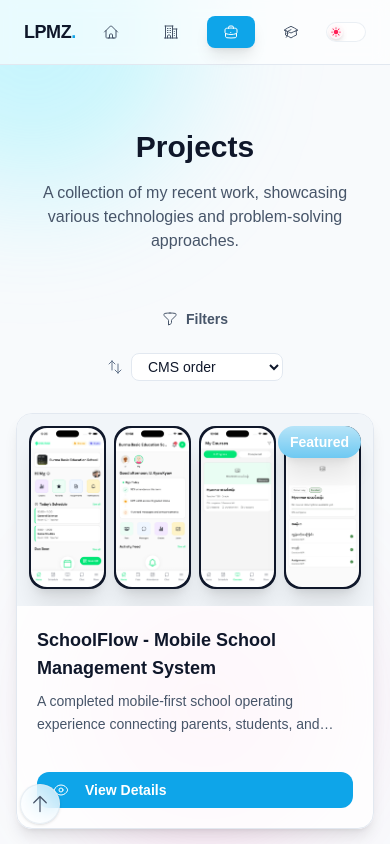
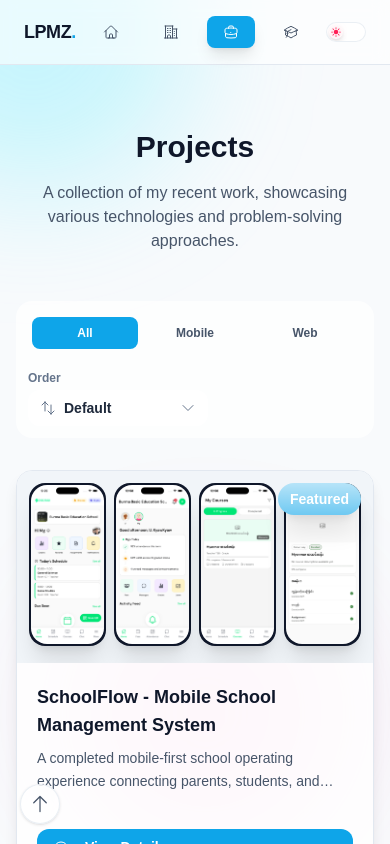
Before and after one commit to linphone2000/lpmz-portfolio-v2, a Next.js app: page /portfolio in a window 390 px wide. Shown: the top 844 px of the page. Built offline with nearby package versions, Linux system fonts and the light colour scheme.

Commit message:
Refactor Projects component to simplify filtering and sorting logic, replacing manual controls with a dedicated ProjectsControls component. Update filter options to focus on mobile and web categories, enhancing code clarity and maintainability.

```diff
--- /dev/null
+++ b/src/components/Portfolio/projects-controls.tsx
@@ -0,0 +1,161 @@
+'use client';
+
+import {
+  ArrowsUpDownIcon,
+  CheckIcon,
+  ChevronDownIcon,
+} from '@heroicons/react/24/outline';
+import { useEffect, useMemo, useRef, useState } from 'react';
+
+type SortOption = 'order' | 'year' | 'name';
+type FilterOption = 'all' | 'mobile' | 'web';
+
+interface ProjectsControlsProps {
+  filterBy: FilterOption;
+  sortBy: SortOption;
+  onFilterChange: (filter: FilterOption) => void;
+  onSortChange: (sort: SortOption) => void;
+}
+
+const filterOptions: Array<{ id: FilterOption; label: string }> = [
+  { id: 'all', label: 'All' },
+  { id: 'mobile', label: 'Mobile' },
+  { id: 'web', label: 'Web' },
+];
+
+const sortOptions: Array<{ id: SortOption; label: string; hint: string }> = [
+  { id: 'order', label: 'Default', hint: 'Portfolio flow' },
+  { id: 'year', label: 'Newest', hint: 'Latest first' },
+  { id: 'name', label: 'Name', hint: 'Alphabetical' },
+];
+
+export const ProjectsControls = ({
+  filterBy,
+  sortBy,
+  onFilterChange,
+  onSortChange,
+}: ProjectsControlsProps) => {
+  const [isSortOpen, setIsSortOpen] = useState(false);
+  const dropdownRef = useRef<HTMLDivElement>(null);
+
+  const activePlatformIndex = filterOptions.findIndex(
+    (option) => option.id === filterBy
+  );
+  const selectedSortLabel = useMemo(
+    () =>
+      sortOptions.find((option) => option.id === sortBy)?.label ?? 'Default',
+    [sortBy]
+  );
+
+  useEffect(() => {
+    const handleOutsideClick = (event: MouseEvent) => {
+      if (
+        dropdownRef.current &&
+        !dropdownRef.current.contains(event.target as Node)
+      ) {
+        setIsSortOpen(false);
+      }
+    };
+
+    document.addEventListener('mousedown', handleOutsideClick);
+    return () => document.removeEventListener('mousedown', handleOutsideClick);
+  }, []);
+
+  const segmentButtonClass = (isActive: boolean) =>
+    `group relative z-10 inline-flex items-center justify-center gap-1.5 rounded-xl px-3 py-2 text-xs sm:text-sm font-semibold transition-all duration-300 ${
+      isActive
+        ? 'text-white'
+        : 'text-neutral-600 dark:text-neutral-300 hover:text-neutral-900 dark:hover:text-neutral-100'
+    }`;
+
+  return (
+    <div className="rounded-2xl bg-white/70 dark:bg-neutral-900/30 p-3 sm:p-4">
+      <div className="flex flex-col sm:flex-row gap-3 sm:gap-4 sm:items-center sm:justify-between">
+        <div className="relative grid grid-cols-3 gap-1 rounded-xl p-1 bg-transparent min-w-[220px]">
+          <span
+            className="absolute left-1 top-1 bottom-1 w-[calc((100%-0.5rem-0.5rem)/3)] rounded-lg bg-primary-500 transition-transform duration-200 ease-out"
+            style={{
+              transform: `translateX(calc(${Math.max(activePlatformIndex, 0)} * 100% + ${Math.max(activePlatformIndex, 0)} * 0.25rem))`,
+            }}
+          />
+          {filterOptions.map((option) => {
+            const isActive = filterBy === option.id;
+            return (
+              <button
+                key={option.id}
+                type="button"
+                onClick={() => onFilterChange(option.id)}
+                aria-pressed={isActive}
+                className={segmentButtonClass(isActive)}
+              >
+                {option.label}
+              </button>
+            );
+          })}
+        </div>
+
+        <div className="flex sm:justify-end">
+          <div ref={dropdownRef} className="relative min-w-[180px]">
+            <span
+              className="inline-flex items-center gap-1.5 text-xs font-semibold text-neutral-500 dark:text-neutral-400 mb-1"
+              aria-hidden
+            >
+              Order
+            </span>
+            <button
+              type="button"
+              onClick={() => setIsSortOpen((prev) => !prev)}
+              className="w-full inline-flex items-center justify-between gap-2 rounded-xl bg-white dark:bg-neutral-800 px-3 py-2 text-sm font-semibold text-neutral-800 dark:text-neutral-100 transition-colors duration-200 hover:bg-neutral-50 dark:hover:bg-neutral-700"
+              aria-expanded={isSortOpen}
+              aria-haspopup="listbox"
+            >
+              <span className="inline-flex items-center gap-2">
+                <ArrowsUpDownIcon className="w-4 h-4 text-neutral-500" />
+                {selectedSortLabel}
+              </span>
+              <ChevronDownIcon
+                className={`w-4 h-4 text-neutral-500 transition-transform duration-200 ${
+                  isSortOpen ? 'rotate-180' : ''
+                }`}
+              />
+            </button>
+
+            <div
+              className={`absolute right-0 mt-2 w-full origin-top rounded-xl bg-white dark:bg-neutral-900 p-1.5 shadow-lg z-20 transition-all duration-150 ${
+                isSortOpen
+                  ? 'opacity-100 scale-100 translate-y-0 pointer-events-auto'
+                  : 'opacity-0 scale-95 -translate-y-1 pointer-events-none'
+              }`}
+              role="listbox"
+            >
+              {sortOptions.map((option) => {
+                const isActive = sortBy === option.id;
+                return (
+                  <button
+                    key={option.id}
+                    type="button"
+                    onClick={() => {
+                      onSortChange(option.id);
+                      setIsSortOpen(false);
+                    }}
+                    className={`w-full rounded-lg px-3 py-2 text-left text-sm transition-colors duration-150 flex items-center justify-between ${
+                      isActive
+                        ? 'bg-primary-500/10 text-primary-700 dark:text-primary-300 font-semibold'
+                        : 'text-neutral-700 dark:text-neutral-200 hover:bg-neutral-100 dark:hover:bg-neutral-800'
+                    }`}
+                    role="option"
+                    aria-selected={isActive}
+                    title={option.hint}
+                  >
+                    <span>{option.label}</span>
+                    {isActive && <CheckIcon className="w-4 h-4" />}
+                  </button>
+                );
+              })}
+            </div>
+          </div>
+        </div>
+      </div>
+    </div>
+  );
+};
--- a/src/components/Portfolio/projects.tsx
+++ b/src/components/Portfolio/projects.tsx
@@ -12,22 +12,21 @@ import { useInView } from '../../hooks/useInView';
 import {
   CodeBracketIcon,
   EyeIcon,
-  FunnelIcon,
-  ArrowsUpDownIcon,
   PhotoIcon,
   ChevronLeftIcon,
   ChevronRightIcon,
 } from '@heroicons/react/24/outline';
 import { PhoneFrame } from '../Common/PhoneFrame';
 import { usePortfolioData } from '@/providers/PortfolioDataProvider';
+import { ProjectsControls } from './projects-controls';
 
-type SortOption = 'order' | 'year' | 'name' | 'category';
-type FilterOption =
-  | 'all'
-  | 'Mobile Development'
-  | 'AI & Computer Vision'
-  | 'Full-Stack Development'
-  | 'Web Development';
+type SortOption = 'order' | 'year' | 'name';
+type FilterOption = 'all' | 'mobile' | 'web';
+
+const isMobileProject = (project: Pick<Project, 'category' | 'stack'>) =>
+  project.category === 'Mobile Development' ||
+  project.stack.includes('React Native') ||
+  project.stack.includes('Expo');
 
 export const Projects = () => {
   const {
@@ -37,7 +36,6 @@ export const Projects = () => {
   const [isModalOpen, setIsModalOpen] = useState(false);
   const [sortBy, setSortBy] = useState<SortOption>('order');
   const [filterBy, setFilterBy] = useState<FilterOption>('all');
-  const [showFilters, setShowFilters] = useState(false);
   const [currentPage, setCurrentPage] = useState(1);
   const itemsPerPage = 3;
 
@@ -51,9 +49,11 @@ export const Projects = () => {
   const filteredAndSortedProjects = useMemo(() => {
     let filtered = projects;
 
-    // Filter by category
-    if (filterBy !== 'all') {
-      filtered = filtered.filter((project) => project.category === filterBy);
+    // Filter by project platform type
+    if (filterBy === 'mobile') {
+      filtered = filtered.filter((project) => isMobileProject(project));
+    } else if (filterBy === 'web') {
+      filtered = filtered.filter((project) => !isMobileProject(project));
     }
 
     // Sort projects
@@ -65,8 +65,6 @@ export const Projects = () => {
           return b.year - a.year; // Newest first
         case 'name':
           return a.name.localeCompare(b.name);
-        case 'category':
-          return a.category.localeCompare(b.category);
         default:
           return 0;
       }
@@ -99,14 +97,6 @@ export const Projects = () => {
   const handlePageChange = useCallback((page: number) => {
     setCurrentPage(page);
   }, []);
-
-  // Get unique categories for filter
-  const categories = useMemo(() => {
-    const uniqueCategories = Array.from(
-      new Set(projects.map((p) => p.category))
-    );
-    return uniqueCategories;
-  }, [projects]);
 
   // Memoized callbacks
   const handleProjectClick = useCallback((project: Project) => {
@@ -145,51 +135,12 @@ export const Projects = () => {
 
         {/* Filter and Sort Controls */}
         <div className="mb-8">
-          <div className="flex flex-col sm:flex-row gap-4 items-center justify-between">
-            <div className="flex items-center gap-4">
-              <Button
-                onClick={() => setShowFilters(!showFilters)}
-                variant="ghost"
-                className="flex items-center gap-2 cursor-pointer"
-              >
-                <FunnelIcon className="w-4 h-4" />
-                Filters
-              </Button>
-
-              {showFilters && (
-                <div className="flex flex-wrap gap-2">
-                  <select
-                    value={filterBy}
-                    onChange={(e) =>
-                      handleFilterChange(e.target.value as FilterOption)
-                    }
-                    className="px-3 py-1 text-sm rounded-lg border border-neutral-200 dark:border-neutral-700 bg-white dark:bg-neutral-800 text-neutral-900 dark:text-neutral-100"
-                  >
-                    <option value="all">All Categories</option>
-                    {categories.map((category) => (
-                      <option key={category} value={category}>
-                        {category}
-                      </option>
-                    ))}
-                  </select>
-                </div>
-              )}
-            </div>
-
-            <div className="flex items-center gap-2">
-              <ArrowsUpDownIcon className="w-4 h-4 text-neutral-500" />
-              <select
-                value={sortBy}
-                onChange={(e) => handleSortChange(e.target.value as SortOption)}
-                className="px-3 py-1 text-sm rounded-lg border border-neutral-200 dark:border-neutral-700 bg-white dark:bg-neutral-800 text-neutral-900 dark:text-neutral-100"
-              >
-                <option value="order">CMS order</option>
-                <option value="year">Sort by Year</option>
-                <option value="name">Sort by Name</option>
-                <option value="category">Sort by Category</option>
-              </select>
-            </div>
-          </div>
+          <ProjectsControls
+            filterBy={filterBy}
+            sortBy={sortBy}
+            onFilterChange={handleFilterChange}
+            onSortChange={handleSortChange}
+          />
         </div>
 
         <div
@@ -201,16 +152,13 @@ export const Projects = () => {
           }`}
         >
           {paginatedProjects.map((project, index) => {
-            const isMobileProject =
-              project.category === 'Mobile Development' ||
-              project.stack.includes('React Native') ||
-              project.stack.includes('Expo');
+            const mobileProject = isMobileProject(project);
 
             // For mobile projects, get first 3 images; for web, get first image
             let mobileImages: string[] = [];
             let firstImage: string | undefined;
 
-            if (isMobileProject) {
+            if (mobileProject) {
               const allScreenshots = (project.preview?.screenshots ||
                 []) as ProjectPreviewScreenshot[];
               const mobileOnly = allScreenshots.filter(
@@ -229,7 +177,7 @@ export const Projects = () => {
                 key={index}
                 project={project}
                 index={index}
-                isMobileProject={isMobileProject}
+                isMobileProject={mobileProject}
                 mobileImages={mobileImages}
                 firstImage={firstImage}
                 handleProjectClick={handleProjectClick}
```
